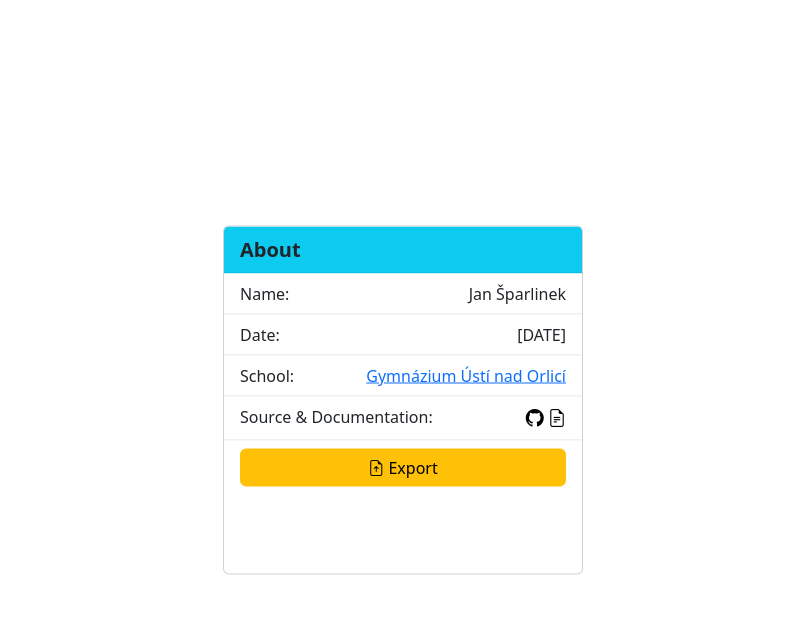
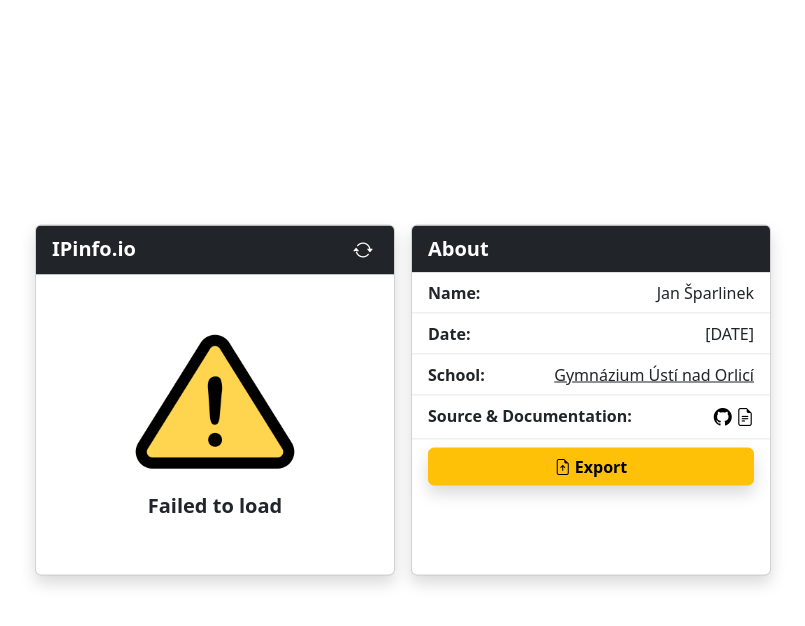
Before and after one commit to itsntme1/osint-aggregator, a Flask app: page /dashboard in a window 1280 px wide. Shown: the top 626 px of the page, without its empty margins (237-1042 px from the left). Run offline with Flask 3, Linux system fonts and the light colour scheme; the visitor is signed in with stand-in values (Sample User, id 1); data that the repository does not hold is empty; parts of the project's set-up code (start-up, migrations or seed data) failed here and were passed over.

Commit message:
feat: frontend complete

```diff
--- a/static/schemas.js
+++ b/static/schemas.js
@@ -24,21 +24,44 @@ export function error() {
     return `
         <div class="centered">
             <img class="w-100" src="/static/media/warning-icon.png">
-            <p class="text-center fs-5">Failed to load</p>
+            <p class="text-center fs-5 fw-semibold">Failed to load</p>
         </div>
     `;
 }
 
 export function ipInfo(data) {
+    const [latitude, longtitude] = data.loc.split(",");
+
     return `
         <ul class="list-group list-group-flush">
-            <li class="list-group-item">Ip adress: ${data.ip}</li>
-            <li class="list-group-item">Timezone: ${data.timezone}</li>
-            <li class="list-group-item">Country: ${data.country}</li>
-            <li class="list-group-item">Region: ${data.region}</li>
-            <li class="list-group-item">City: ${data.city}</li>
-            <li class="list-group-item">Postal code: ${data.postal}</li>
-            <li class="list-group-item">Location: ${data.loc}</li>
+            <li class="list-group-item">
+                <p class="d-inline fw-semibold">Ip adress:</p>
+                <p class="d-inline m-0 float-end">${data.ip}</p>
+            </li>
+            <li class="list-group-item">
+                <p class="d-inline fw-semibold">Timezone:</p>
+                <p class="d-inline m-0 float-end">${data.timezone}</p>
+            </li>
+            <li class="list-group-item">
+                <p class="d-inline fw-semibold">Country:</p>
+                <p class="d-inline m-0 float-end">${data.country}</p>
+            </li>
+            <li class="list-group-item">
+                <p class="d-inline fw-semibold">Region:</p>
+                <p class="d-inline m-0 float-end">${data.region}</p>
+            </li>
+            <li class="list-group-item">
+                <p class="d-inline fw-semibold">City:</p>
+                <p class="d-inline m-0 float-end">${data.city}</p>
+            </li>
+            <li class="list-group-item">
+                <p class="d-inline fw-semibold">Postal code:</p>
+                <p class="d-inline m-0 float-end">${data.postal}</p>
+            </li>
+            <li class="list-group-item">
+                <p class="d-inline fw-semibold">Location:</p>
+                <p class="d-inline m-0 float-end">${latitude}&#176; ${longtitude}&#176;</p>
+            </li>
         </ul>
     `;
 }
@@ -54,9 +77,18 @@ export function mapyCz(data) {
 export function httpHeaders(data) {
     return `
         <ul class="list-group list-group-flush">
-            <li class="list-group-item">User Agent: ${data.user_agent}</li>
-            <li class="list-group-item">Operating system: ${data.os}</li>
-            <li class="list-group-item">Language: ${data.language}</li>
+            <li class="list-group-item">
+                <p class="d-inline fw-semibold">User Agent:</p>
+                <p class="d-inline m-0 float-end">${data.user_agent}</p>
+            </li>
+            <li class="list-group-item">
+                <p class="d-inline fw-semibold">Operating system:</p>
+                <p class="d-inline m-0 float-end">${data.os}</p>
+            </li>
+            <li class="list-group-item">
+                <p class="d-inline fw-semibold">Language:</p>
+                <p class="d-inline m-0 float-end">${data.language}</p>
+            </li>
         </ul>
     `;
 }
@@ -70,9 +102,18 @@ export function disify(data) {
             <li class="list-group-item">
                 <p class="p-0 fw-bold">${email}</p>
                 <ul class="list-group">
-                    <li class="list-group-item">Domain: ${data[email]['domain']}</li>
-                    <li class="list-group-item">Is valid: ${data[email]['valid']}</li>
-                    <li class="list-group-item">Is disposable: ${data[email]['disposable']}</li>
+                    <li class="list-group-item">
+                        <p class="d-inline fw-semibold">Domain:</p>
+                        <p class="d-inline m-0 float-end">${data[email]['domain']}</p>
+                    </li>
+                    <li class="list-group-item">
+                        <p class="d-inline fw-semibold">Is valid?:</p>
+                        <p class="d-inline m-0 float-end">${data[email]['valid']}</p>
+                    </li>
+                    <li class="list-group-item">
+                        <p class="d-inline fw-semibold">Is disposable?:</p>
+                        <p class="d-inline m-0 float-end">${data[email]['disposable']}</p>
+                    </li>
                 </ul>
             </li>
         `;
@@ -97,7 +138,7 @@ function disifyError() {
     return `
         <div class="centered">
             <img class="w-100" src="/static/media/email-icon.png">
-            <p class="text-center fs-5">No valid emails</p>
+            <p class="text-center fs-5 fw-semibold">No valid emails</p>
         </div>
     `;
 }
@@ -110,7 +151,7 @@ export function maigret(data) {
         for(let site in data[username]) {
             sitesData += `
                 <li class="list-group-item">
-                    <p class="p-0 d-inline">${data[username][site]['site']}</p>
+                    <p class="p-0 d-inline fw-semibold">${data[username][site]['site']}</p>
                     <a class="float-end me-2" href="${data[username][site]['url']}">Link</a>
                 </li>
             `;
@@ -153,7 +194,7 @@ export function xposedornot(data) {
 
             breaches += `
                 <li class="list-group-item">
-                    <p class="p-0 d-inline">${breachName}</p>
+                    <p class="p-0 d-inline fw-semibold">${breachName}</p>
                     <a class="float-end me-2" target="_blank" href="https://www.google.com/search?q=${breachName} breach">Link</a>
                 </li>
             `;
@@ -161,7 +202,7 @@ export function xposedornot(data) {
 
         outputData += `
             <li class="list-group-item">
-                <p class="fw-bold">${email}</p>
+                <p class="fw-semibold">${email}</p>
                 <ul class="list-group">
                     ${breaches}
                 </ul>
@@ -184,7 +225,7 @@ function xposedornotError() {
     return `
         <div class="centered">
             <img class="w-100" src="/static/media/email-icon.png">
-            <p class="text-center fs-5">No breaches</p>
+            <p class="text-center fs-5 fw-semibold">No breaches</p>
         </div>
     `;
 }
@@ -193,19 +234,19 @@ export function nameInfo(data) {
     return `
         <ul class="list-group list-group-flush">
             <li class="list-group-item">
-                <p class="d-inline">Name:</p>
+                <p class="d-inline fw-semibold">Name:</p>
                 <p class="float-end m-0">${data.name}</p>
             </li>
             <li class="list-group-item">
-                <p class="d-inline">Gender:</p>
+                <p class="d-inline fw-semibold">Gender:</p>
                 <p class="float-end m-0">${data.gender} (${data.gender_probability}% sure)</p>
             </li>
             <li class="list-group-item">
-                <p class="d-inline">Age:</p>
+                <p class="d-inline fw-semibold">Age:</p>
                 <p class="float-end m-0">${data.age}</p>
             </li>
             <li class="list-group-item">
-                <p class="d-inline">Country:</p>
+                <p class="d-inline fw-semibold">Country:</p>
                 <p class="float-end m-0">${data.country} (${data.country_probability}% sure)</p>
             </li>
         </ul>
--- a/templates/dashboard.html
+++ b/templates/dashboard.html
@@ -13,36 +13,36 @@
 {% block body %}
     <div class="centered w-100" style="max-width: 1500px;">
         <div class="d-flex flex-wrap gap-3 justify-content-center">
-            <!-- {{ card("IPinfo.io", "/api/ip_info", "ipInfo") }}
-            {{ card("HTTP Headers", "/api/http_headers", "httpHeaders") }}
+            {{ card("IPinfo.io", "/api/ip_info", "ipInfo") }}
+            <!-- {{ card("HTTP Headers", "/api/http_headers", "httpHeaders") }}
             {{ card("Mapy.com", "/api/mapy_cz", "mapyCz") }}
             {{ card("Disify", "/api/disify", "disify") }}
             {{ card("Maigret", "/api/maigret", "maigret") }}
             {{ card("XposedOrNot", "/api/xposedornot", "xposedornot")}}
             {{ card("Name Info", "/api/name_info", "nameInfo") }} -->
 
-            <div class="card fixed-card"">
-                <div class="card-header bg-info">
-                    <p class="m-0 fs-5 fw-semibold d-inline">About</p>
+            <div class="card fixed-card shadow"">
+                <div class="card-header bg-dark">
+                    <p class="m-0 fs-5 fw-semibold d-inline text-white">About</p>
                 </div>
-                <div class="card-body p-0 overflow-y-scroll" style="height: 300px; position: relative">
+                <div class="card-body p-0" style="height: 300px; position: relative">
                     <ul class="list-group list-group-flush">
                         <li class="list-group-item">
-                            <p class="d-inline">Name:</p>
+                            <p class="d-inline fw-semibold">Name:</p>
                             <p class="float-end m-0">Jan Šparlinek</p>
                         </li>
                         <li class="list-group-item">
-                            <p class="d-inline">Date:</p>
+                            <p class="d-inline fw-semibold">Date:</p>
                             <p class="float-end m-0">[DATE]</p>
                         </li>
                         <li class="list-group-item">
-                            <p class="d-inline">School:</p>
+                            <p class="d-inline fw-semibold">School:</p>
                             <p class="float-end m-0">
-                                <a href="Gymnázium Ústí nad Orlicí" target="_blank">Gymnázium Ústí nad Orlicí</a>
+                                <a class="text-dark" href="Gymnázium Ústí nad Orlicí" target="_blank">Gymnázium Ústí nad Orlicí</a>
                             </p>
                         </li>
                         <li class="list-group-item">
-                            <p class="d-inline">Source & Documentation:</p>
+                            <p class="d-inline fw-semibold">Source & Documentation:</p>
                             <p class="float-end m-0 p-0">
                                 <a href="https://github.com/itsntme1/osint-aggregator" target="_blank" style="text-decoration: none;">
                                     <i class="bi bi-github icon"></i>
@@ -53,7 +53,7 @@
                             </p>
                         </li>
                         <li class="list-group-item">
-                            <button class="btn btn-warning w-100" onclick="location.href='/export'">
+                            <button class="btn btn-warning w-100 fw-semibold shadow" onclick="location.href='/export'">
                                 <i class="bi bi-file-earmark-arrow-up"></i>
                                 Export
                             </button>
--- a/templates/macros.html
+++ b/templates/macros.html
@@ -1,10 +1,10 @@
 
 {% macro card(title, endpoint, schema) %}
-<div class="card fixed-card" data-title="{{ title }}" data-endpoint="{{ endpoint }}" data-schema="{{ schema }}">
-    <div class="card-header bg-info">
-        <p class="m-0 fs-5 fw-semibold d-inline">{{ title }}</p>
-        <button class="btn btn-danger btn-sm float-end" data-reload="")">
-            <img style="width: 16px;" src="/static/media/reload-icon.png" alt="reload">
+<div class="card fixed-card shadow" data-title="{{ title }}" data-endpoint="{{ endpoint }}" data-schema="{{ schema }}">
+    <div class="card-header bg-dark">
+        <p class="m-0 fs-5 fw-semibold d-inline text-white">{{ title }}</p>
+        <button class="btn btn-dark btn-lg m-0 p-0 ps-1 pe-1 float-end" data-reload="")">
+            <i class="bi bi-arrow-repeat text-white"></i>
         </button>
     </div>
     <div class="card-body p-0 overflow-y-scroll" data-display style="height: 300px; position: relative">
```
